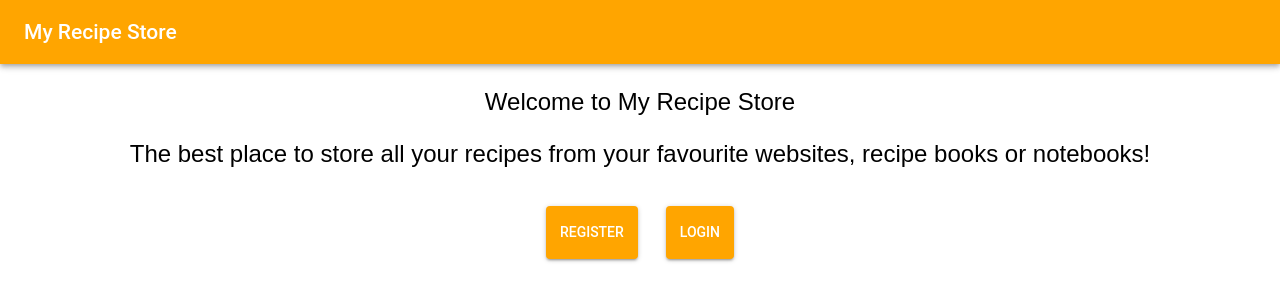
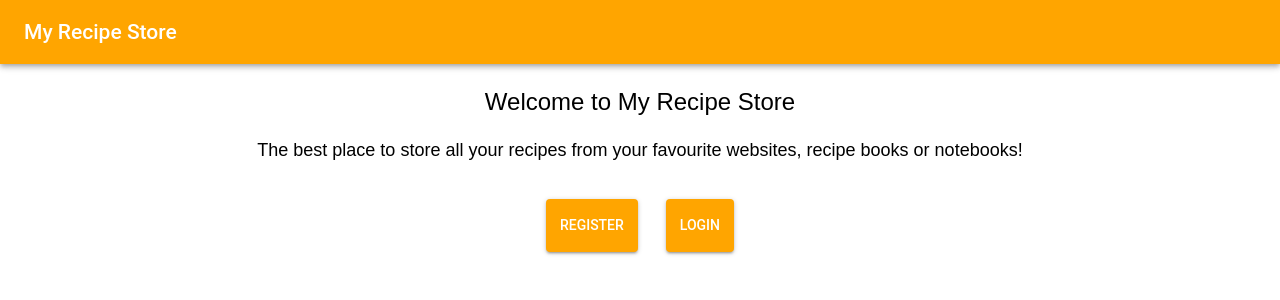
Before and after one commit to lunat1cH3ncHman/my-recipe-finder, a React (Create React App) app in the folder client/: page / in a window 1280 px wide. Shown: the top 300 px of the page. Built offline with nearby package versions, Linux system fonts and the light colour scheme.

Commit message:
Adjust intro text styling

```diff
--- a/client/src/containers/Home.js
+++ b/client/src/containers/Home.js
@@ -15,6 +15,11 @@ const welcome = {
   fontSize: '24px',
 };
 
+const intro = {
+  margin: '1em',
+  fontSize: '18px',
+};
+
 class Home extends Component {
   render() {
     return (
@@ -23,7 +28,7 @@ class Home extends Component {
         <p></p>
         <div style={welcome}>
           <p>Welcome to My Recipe Store</p>
-          <p>The best place to store all your recipes from your favourite websites, recipe books or notebooks!</p>
+          <p style={intro}>The best place to store all your recipes from your favourite websites, recipe books or notebooks!</p>
         </div>
         <LinkButtons
           buttonText={`Register`}
```
